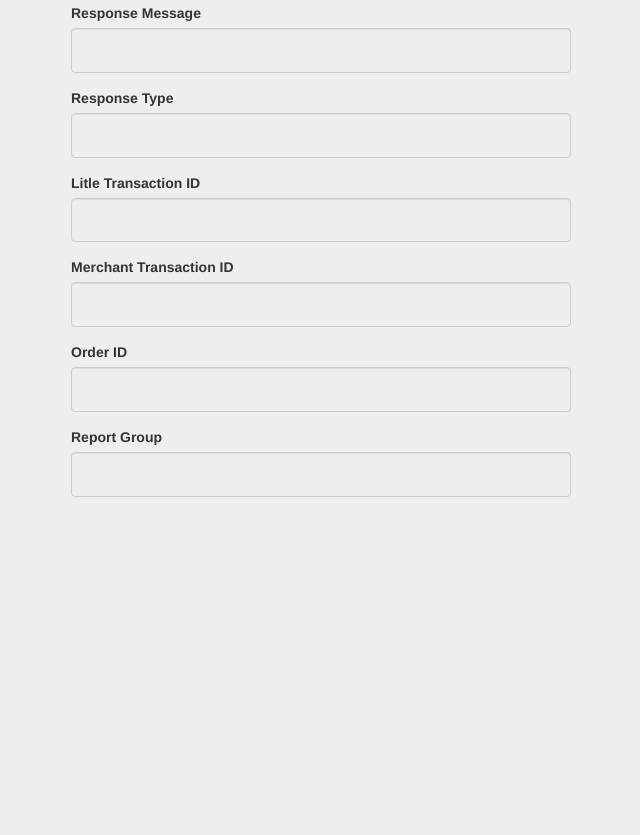
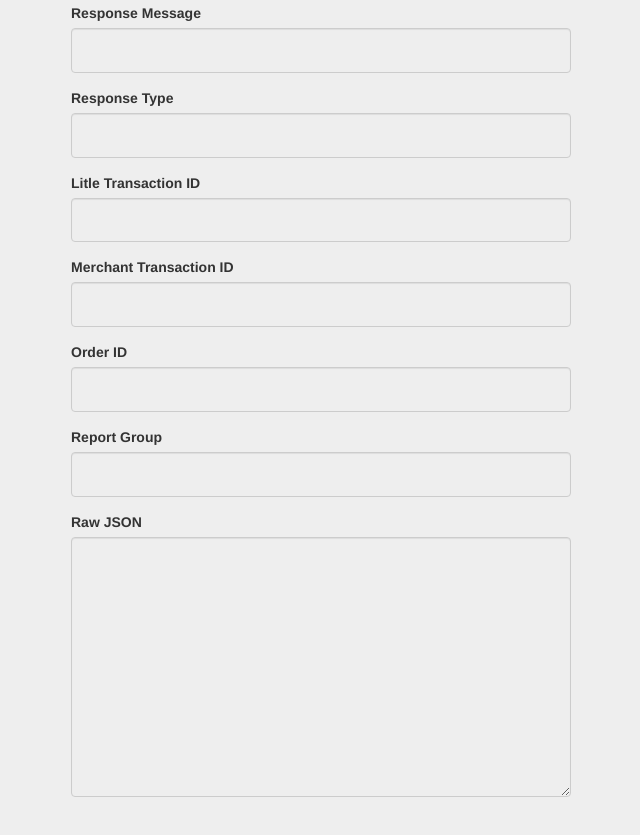
Before and after one commit to Jeff-Lewis/litle-example, a plain HTML site: page index.html in a window 1280 px wide. Shown: the part 680-1515 px from the top of the page, without its empty margins (319-959 px from the left). Before the commit the page ends 1217 px from the top, so only its background shows below. Drawn offline with Linux system fonts and the light colour scheme.

Commit message:
Add the raw JSON response to the bottom of the output

```diff
--- a/css/paypage.css
+++ b/css/paypage.css
@@ -38,3 +38,11 @@ input.last {
 button {
     margin: 20px 0;
 }
+
+
+/* Lower font size for the prettyprinted json */
+#response__rawJSON {
+    font-family: monospace;
+    font-size: 12px;
+    height: 260px;
+}
--- a/index.html
+++ b/index.html
@@ -82,6 +82,11 @@
                 <label for="response__reportGroup">Report Group</label>
                 <input type="text" class="form-control" id="response__reportGroup" name="response__reportGroup" readonly="true">
             </div>
+
+            <div class="form-group">
+                <label for="response__rawJSON">Raw JSON</label>
+                <textarea class="form-control" id="response__rawJSON" name="response__rawJSON" readonly="true"></textarea>
+            </div>
         </form>
     </div>
 
```
